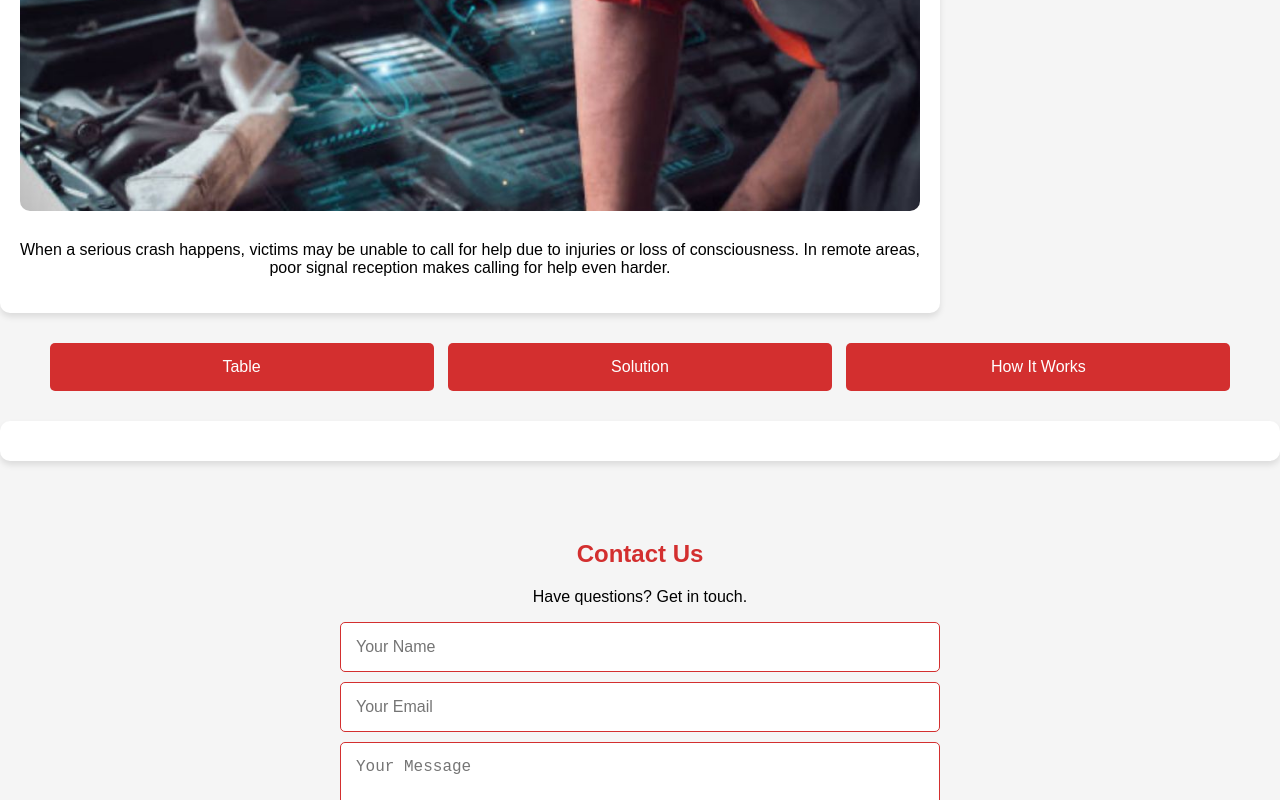
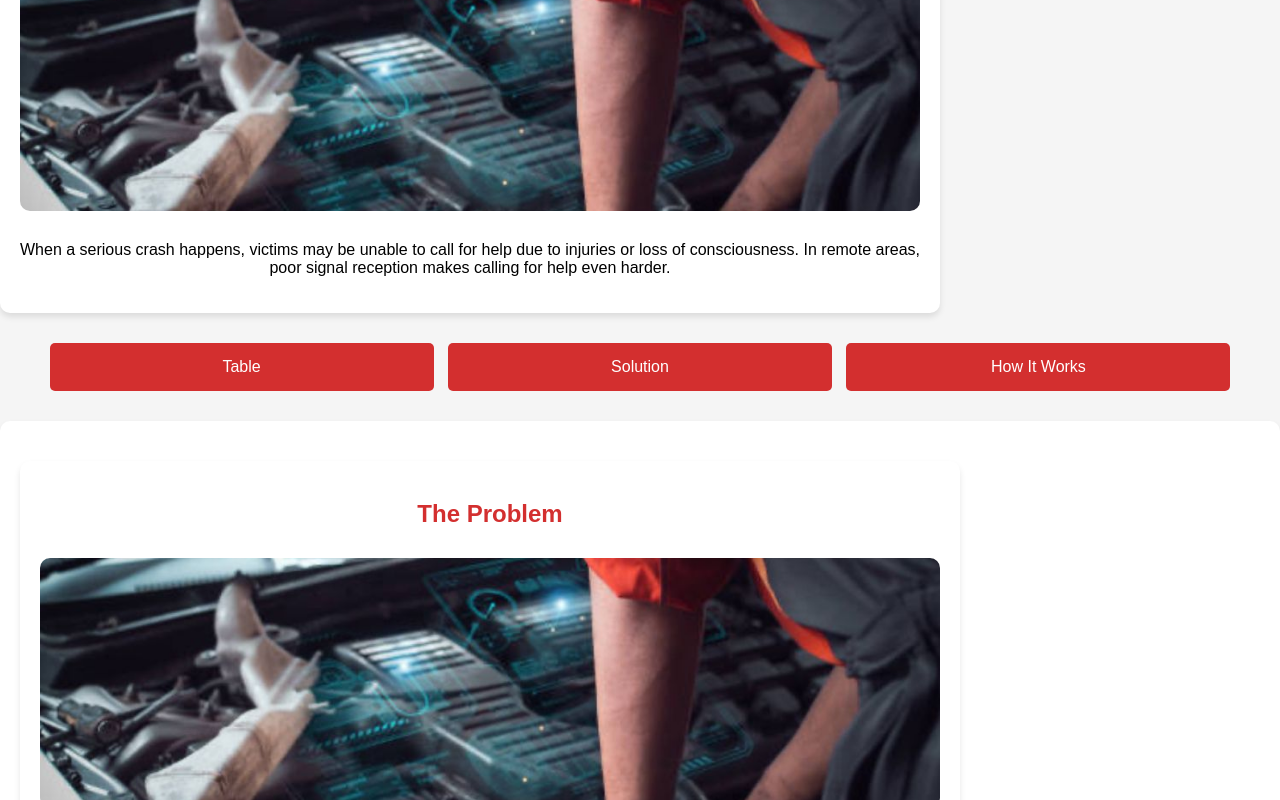
Before and after one commit to KJPatel2605/Krish, a plain HTML site: page index.html in a window 1280 px wide. Both pictures are taken after a click on the button "Table". Shown: the part 835-1635 px from the top of the page. Drawn offline with Linux system fonts and the light colour scheme.

Commit message:
Update index.html

```diff
--- a/index.html
+++ b/index.html
@@ -31,7 +31,11 @@
     <button onclick="showTab('hdiw')">How It Works</button>
 
     <div id="tab" style="display:none;">
-        <!-- Table content here -->
+        <section class="problem">
+            <h2>The Problem</h2>
+            <img src="problem.jpg" alt="Car accident problem">
+            <p>When a serious crash happens, victims may be unable to call for help due to injuries or loss of consciousness. In remote areas, poor signal reception makes calling for help even harder.</p>
+        </section>
     </div>
 
     <div id="sol" style="display:none;">
```
